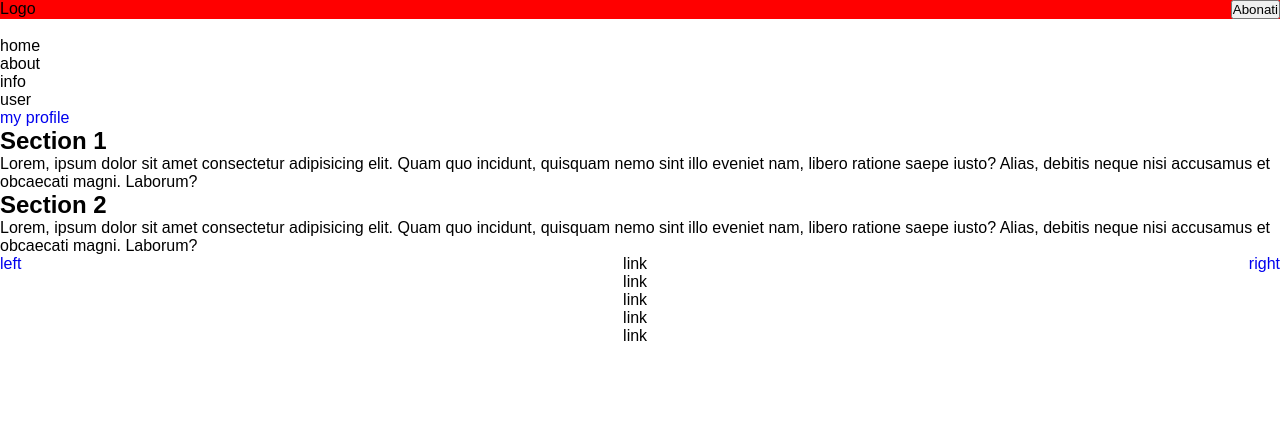
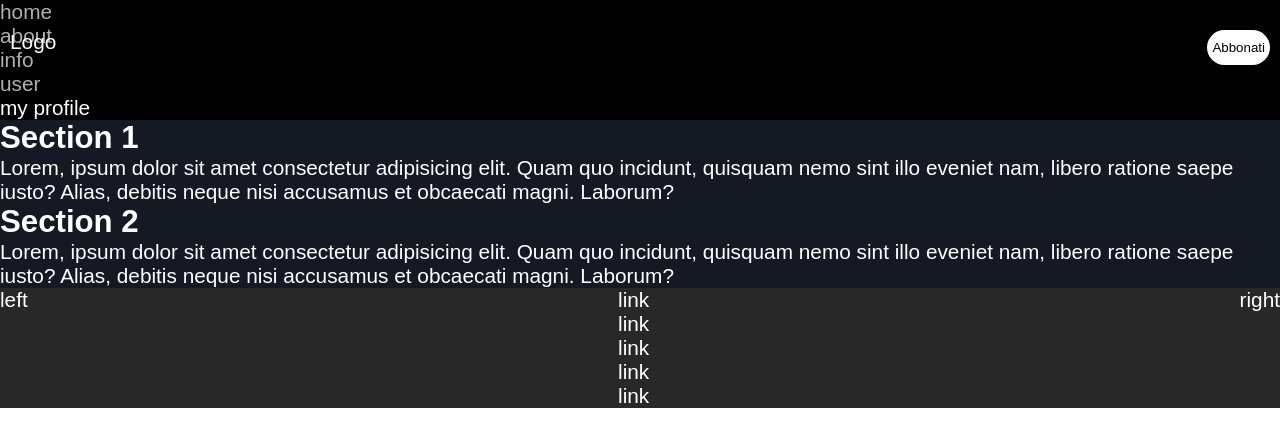
Before and after one commit to AntoCic/html-css-viewport, a plain HTML site: page index.html in a window 1280 px wide. Drawn offline with Linux system fonts and the light colour scheme.

Commit message:
ADDED header style

```diff
--- a/index.html
+++ b/index.html
@@ -12,14 +12,12 @@
     <header>
         <div class="flex-wrap justify-between">
             <div class="logo">Logo</div>
-            <button>Abonati</button>
+            <button>Abbonati</button>
         </div>
     </header>
     <aside>
         <div class="flex-wrap flex-column justify-between">
             <div class="main-aside">
-                <div class="logo opacity-0">Logo</div>
-
                 <ul>
                     <li>home</li>
                     <li>about</li>
--- a/style/style.css
+++ b/style/style.css
@@ -79,12 +79,37 @@ img {
 /* -- GENERAL STYLE -- */
 body{
   font-family:Arial, Helvetica, sans-serif;
+  color: white;
+  font-size: 1.3em;
+}
+body a{
+  color: white;
 }
 /* header */
 header{
-  background-color: red;
+  background-color: #00000050;
+  position: absolute;
+  width: 100%;
+  padding: 30px 10px;
 }
-
+header button{
+  background-color: white;
+  border: 0;
+  border-radius: 50px;
+  padding: 10px 5px;
+}
+/* aside */
+aside{
+  background-color: #000;
+}
+/* main */
+main{
+  background-color: #141923;
+}
+/* footer */
+footer{
+  background-color: #282828;
+}
 
 
 /* -- DEBUG -- */
```
